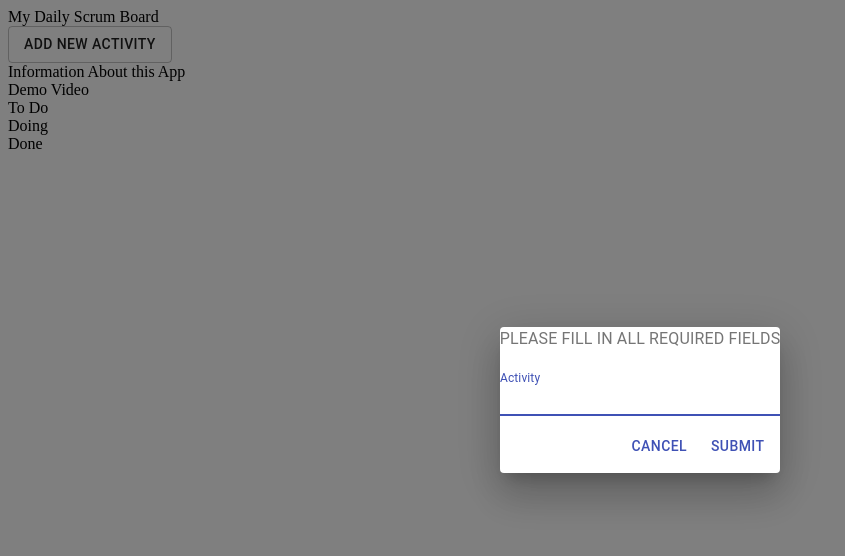
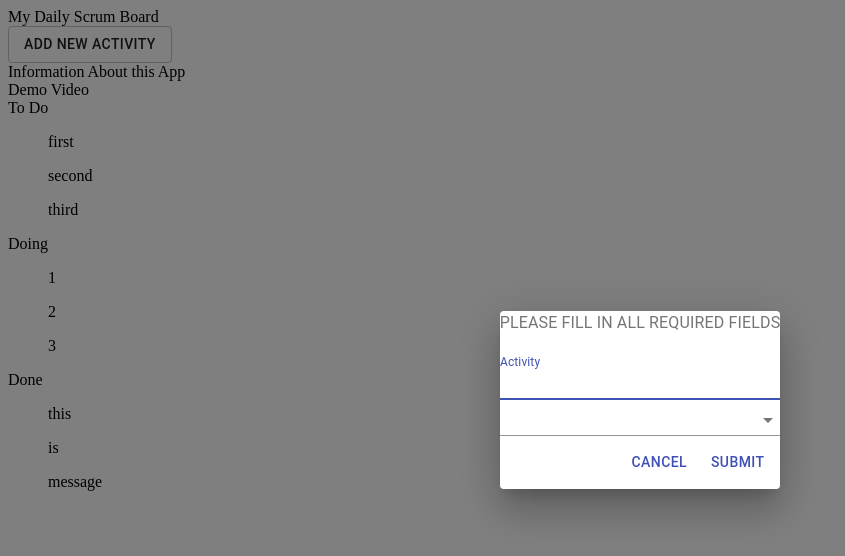
Before and after one commit to mhhutton/daily-scrum-board, a React app: page / in a window 1280 px wide. Both pictures are taken after a click on the button "ADD NEW ACTIVITY". Shown: the top 556 px of the page, without its empty margins (0-845 px from the left). Built offline with nearby package versions, Linux system fonts and the light colour scheme; the HTML template or start-up script is replaced by a standard one.

Commit message:
formats a select for AddActivity and creates a list within each component

```diff
--- a/client/src/components/AddActivity.jsx
+++ b/client/src/components/AddActivity.jsx
@@ -9,6 +9,7 @@ import {
 function AddActivity() {
   const [open, setOpen] = useState(false);
   const [msg, setMsg] = useState('');
+  const [category, setCategory] = useState('');
 
   const handleDialogOpen = () => {
     setOpen(true);
@@ -43,6 +44,19 @@ function AddActivity() {
           // error={nameError}
           // required={true}
         />
+        <Select
+          labelId="select-category"
+          id="select-category"
+          // open={setOpen}
+          // open={handleSelectClose}
+          // onOpen={handleSelectOpen}
+          // value={category}
+          // onChange={(event) => setCategory(event.target.value)}
+        >
+          <MenuItem value="todo">To Do</MenuItem>
+          <MenuItem value="doing">Doing</MenuItem>
+          <MenuItem value="done">Done</MenuItem>
+        </Select>
         <DialogActions>
           <Button onClick={handleDialogClose} color="primary">
             Cancel
--- a/client/src/components/App.jsx
+++ b/client/src/components/App.jsx
@@ -7,6 +7,10 @@ import Done from './Done.jsx';
 import ColumnHeader from './ColumnHeader.jsx';
 
 function App() {
+  const [todoList, setTodoList] = useState(['first', 'second', 'third']);
+  const [doingList, setDoingList] = useState(['1', '2', '3']);
+  const [doneList, setDoneList] = useState(['this', 'is', 'message']);
+
   useEffect(() => {
   }, []);
 
@@ -16,11 +20,15 @@ function App() {
         My Daily Scrum Board
       </div>
       <div className="main-container">
-        <ColumnHeader />
+        <ColumnHeader
+          setTodoList={setTodoList}
+          setDoingList={setDoingList}
+          setDoneList={setDoneList}
+        />
         <div className="column-container">
-          <Todo />
-          <Doing />
-          <Done />
+          <Todo todoList={todoList} />
+          <Doing doingList={doingList} />
+          <Done doneList={doneList} />
         </div>
       </div>
     </div>
--- a/client/src/components/Doing.jsx
+++ b/client/src/components/Doing.jsx
@@ -1,10 +1,15 @@
 import React from 'react';
 
-function Doing() {
+function Doing({ doingList }) {
   return (
     <div className="activity-column">
       <div className="column-header">
         Doing
+      </div>
+      <div>
+        {doingList.map((doingMsg) => (
+          <ul>{doingMsg}</ul>
+        ))}
       </div>
     </div>
   );
--- a/client/src/components/Done.jsx
+++ b/client/src/components/Done.jsx
@@ -1,10 +1,15 @@
 import React from 'react';
 
-function Done() {
+function Done({ doneList }) {
   return (
     <div className="activity-column">
       <div className="column-header">
         Done
+      </div>
+      <div>
+        {doneList.map((doneMsg) => (
+          <ul>{doneMsg}</ul>
+        ))}
       </div>
     </div>
   );
--- a/client/src/components/Todo.jsx
+++ b/client/src/components/Todo.jsx
@@ -1,10 +1,15 @@
 import React from 'react';
 
-function Todo() {
+function Todo({ todoList }) {
   return (
     <div className="activity-column">
       <div className="column-header">
         To Do
+      </div>
+      <div>
+        {todoList.map((todoMsg) => (
+          <ul>{todoMsg}</ul>
+        ))}
       </div>
     </div>
   );
```
Also changed, not shown: 1 other file (tests, documents, lock files or other folders).
